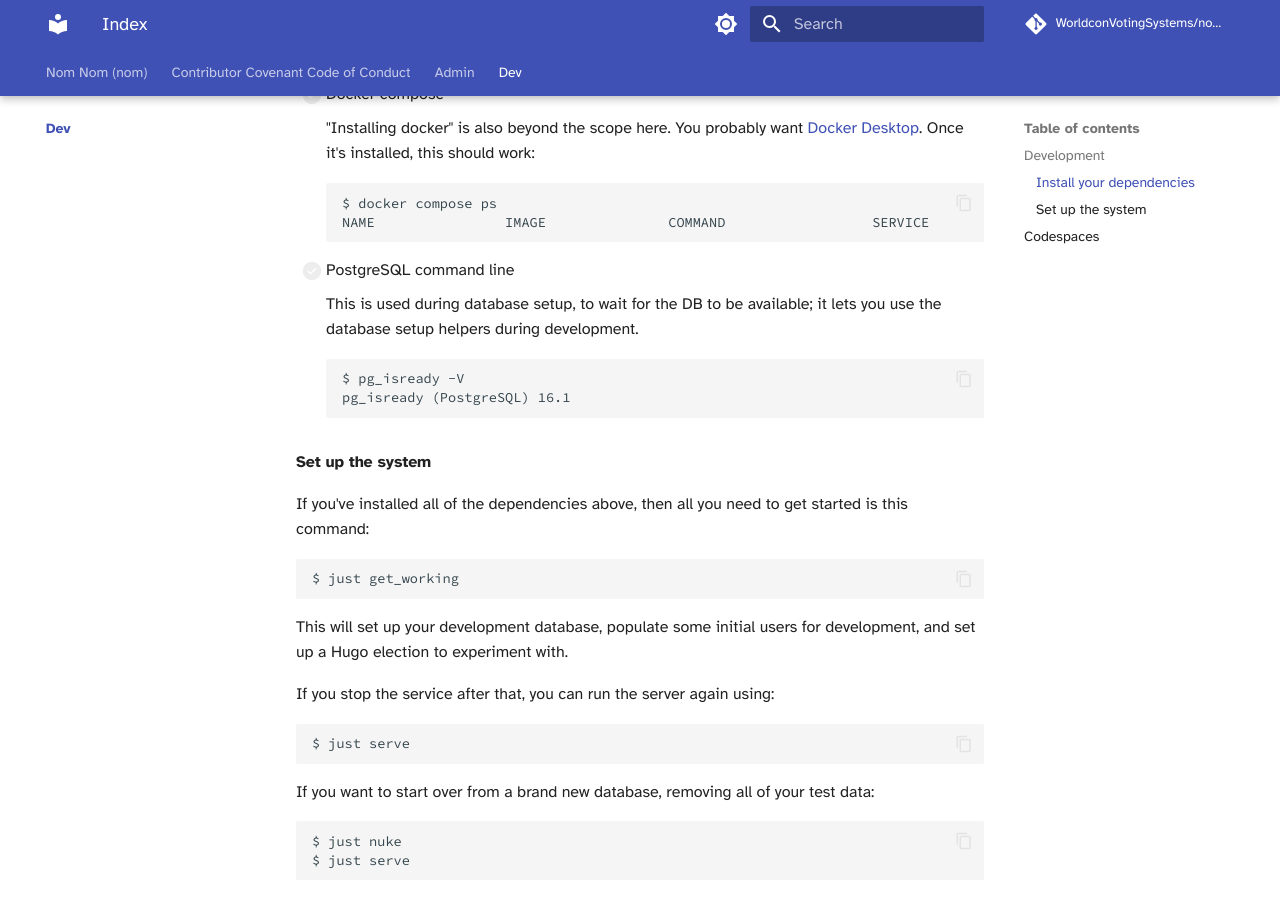
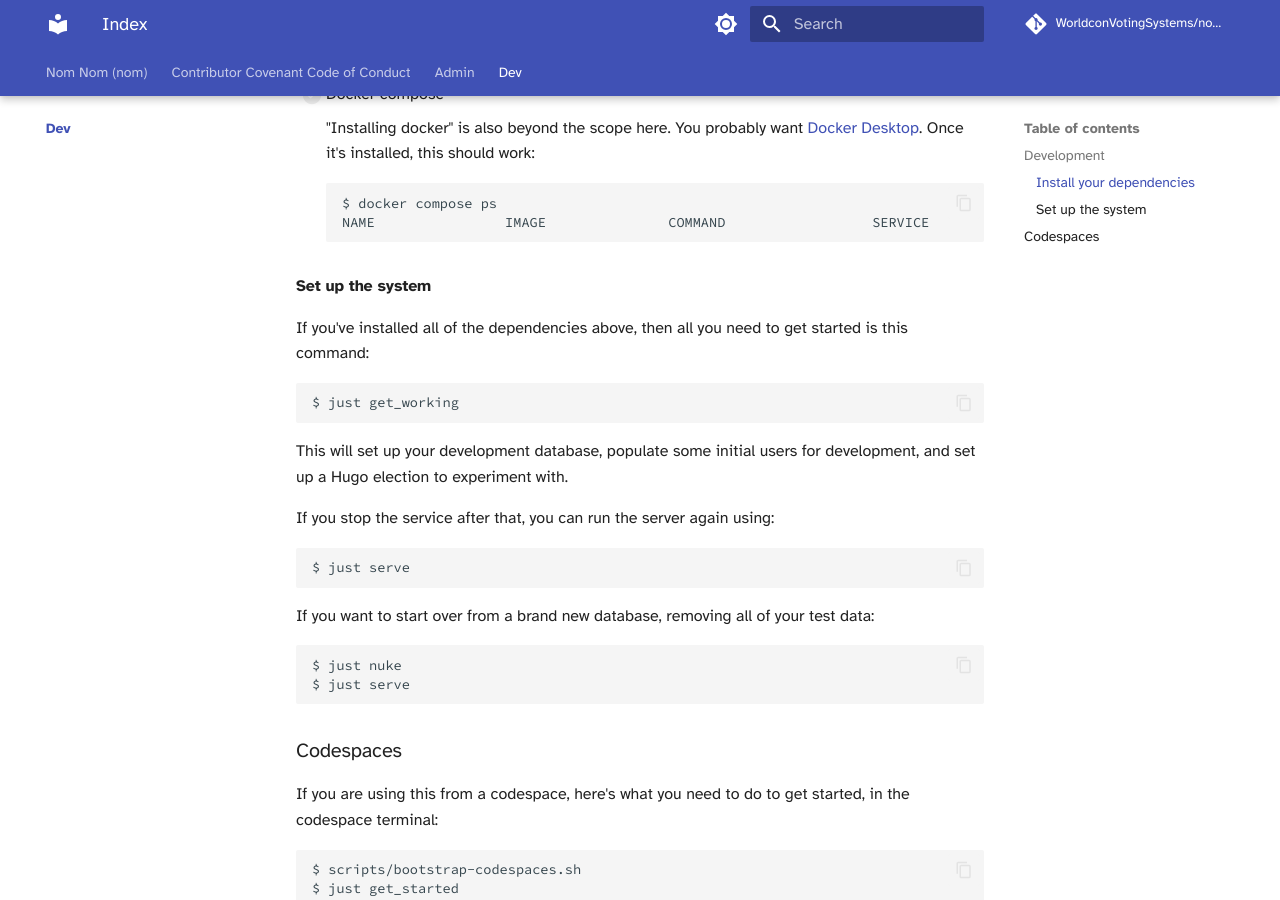
Before and after one commit to WorldconVotingSystems/nomnom, an MkDocs documentation site: the page built from docs/docs/dev/index.md, in a window 1280 px wide and 900 px high, scrolled down 1234 px. Built offline with MkDocs 1.6.1 and Material for MkDocs 9.7.7, drawn with Linux system fonts in a browser that asks for light colours; comment, search, counter and statistics services are not loaded.

Commit message:
dev: remove the need for dev use of the postgres cli
Dropped and replaced with pgcli, a native Python option, that can be
installed with PDM instead. It's only in the dev dependencies, too

````diff
--- a/docs/docs/dev/index.md
+++ b/docs/docs/dev/index.md
@@ -62,16 +62,6 @@ On macOS, that means
     NAME                IMAGE               COMMAND                  SERVICE             CREATED             STATUS              PORTS
     ```
 
-- [ ] PostgreSQL command line
-
-    This is used during database setup, to wait for the DB to be available; it
-    lets you use the database setup helpers during development.
-
-    ```shellsession
-    $ pg_isready -V
-    pg_isready (PostgreSQL) 16.1
-    ```
-
 #### Set up the system
 
 If you've installed all of the dependencies above, then all you need to get started is this command:
--- a/pyproject.toml
+++ b/pyproject.toml
@@ -72,6 +72,7 @@ dev = [
     "pytest-lazy-fixtures>=1.0.5",
     "pytest-profiling>=1.7.0",
     "nplusone>=1.0.0",
+    "pgcli>=4.1.0",
     # This is only needed here because django-test-plus doesn't
     # correctly model a dependency on setuptools for versions over 3.12
     "setuptools>=69.5.1;python_version>='3.12'",
````
Also changed, not shown: 3 other files.
